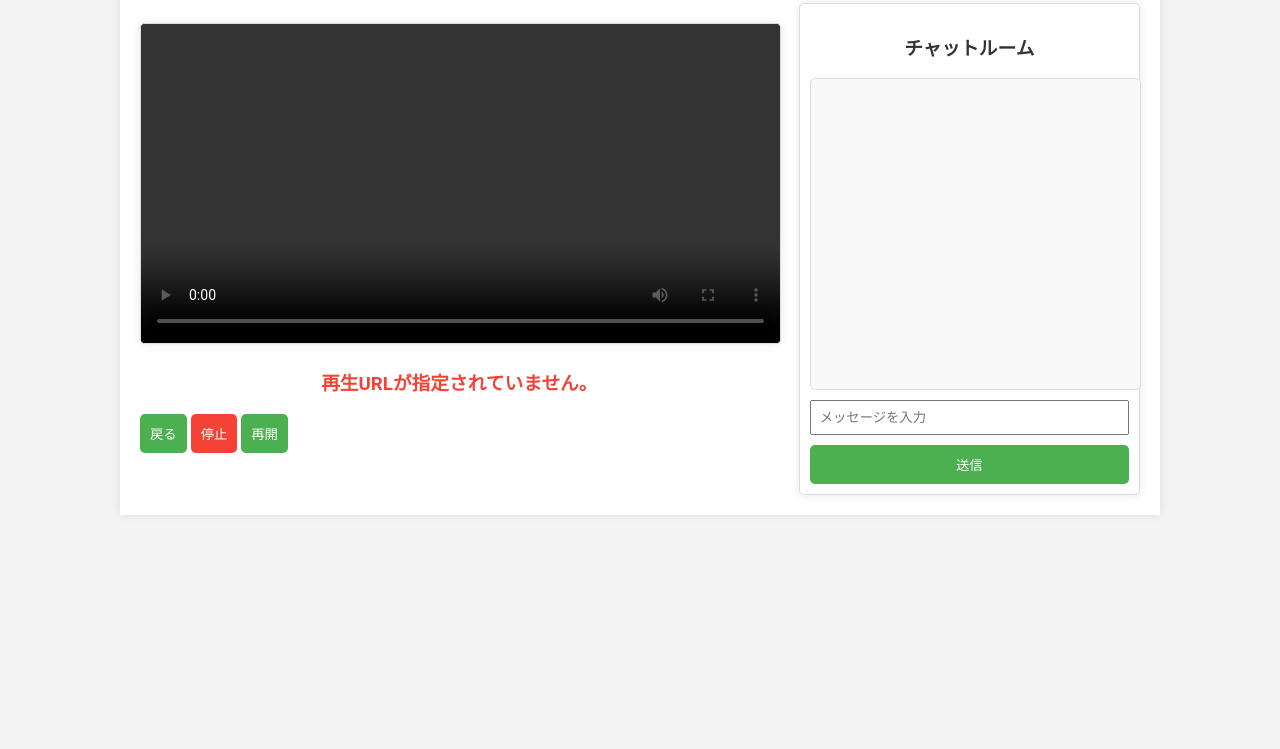
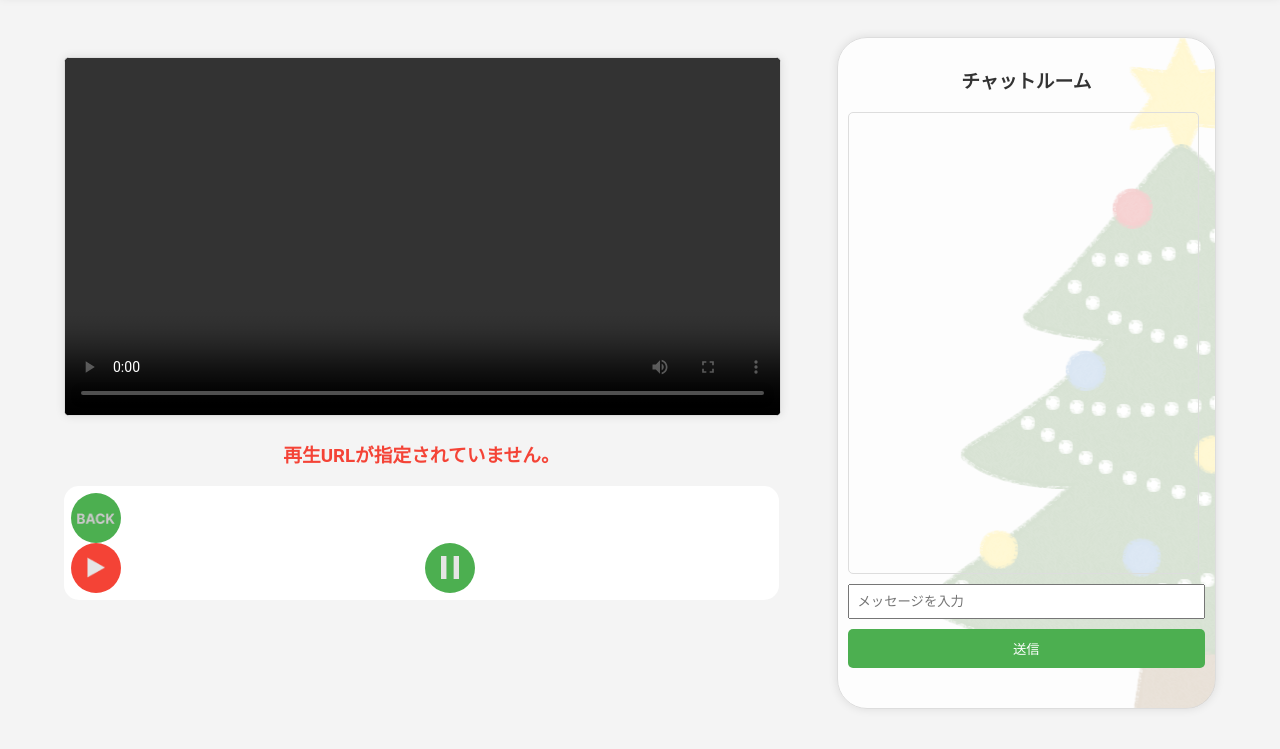
Before and after one commit to kob-g/tree-team, a website: page view.html in a window 1280 px wide. Shown: the part 57-806 px from the top of the page. Drawn offline with Linux system fonts and the light colour scheme.

Commit message:
viewcss完成

```diff
--- a/css/view.css
+++ b/css/view.css
@@ -6,13 +6,23 @@ body {
   padding: 0;
 }
 
+nav {
+  padding: 1%;
+  box-shadow: 0 0 10px rgba(0, 0, 0, 0.1);
+}
+
+nav h1{
+  margin: 0;
+  text-align: left
+}
+
 .container {
   width: 90%;
-  max-width: 1000px;
+  max-width: 1300px;
   margin: 20px auto;
-  background: #fff;
+  margin-top: 0%;
+  background:rgba(255, 255, 255, 0);
   padding: 20px;
-  box-shadow: 0 0 10px rgba(0, 0, 0, 0.1);
 }
 
 /* 見出しとテキスト */
@@ -30,6 +40,10 @@ h3#player-status {
 .video-section {
   margin-bottom: 20px;
   text-align: center;
+}
+
+#channel-title {
+  margin-top: 0%;
 }
 
 .video-container {
@@ -55,13 +69,23 @@ h3#player-status {
   margin-top: 15px;
 }
 
+.buttons {
+  justify-content: space-between;
+  background-color: white;
+  border-radius: 15px;
+  padding:1%;
+}
+
 .button {
-  display: inline-block;
-  padding: 10px 20px;
+  display: inline-flex;
+  justify-content: center;
+  align-items: center;
+  width: 50px; /* 円形にするための固定幅 */
+  height: 50px; /* 円形にするための固定高さ */
   background-color: #4CAF50;
   color: #fff;
   text-decoration: none;
-  border-radius: 5px;
+  border-radius: 50%;
   cursor: pointer;
   transition: background-color 0.3s, opacity 0.3s;
 }
@@ -70,8 +94,40 @@ h3#player-status {
   background-color: #45a049;
 }
 
+#backButton {
+  border-radius: 50%;
+  width: 50px; /* 固定サイズを指定 */
+  height: 50px; /* 固定サイズを指定 */
+  background-image: url(../img/back.png);
+  background-repeat: no-repeat;
+  background-size: 75%; /* 画像をボタン内にフィットさせる */
+  background-position: center; /* 中央揃え */
+  margin-right: 300px;
+}
+
+#resumeStream {
+  border-radius: 50%;
+  width: 50px; /* 固定サイズを指定 */
+  height: 50px; /* 固定サイズを指定 */
+  background-image: url(../img/start.png);
+  background-repeat: no-repeat;
+  background-size: 35%; /* 画像をボタン内にフィットさせる */
+  background-position: center; /* 中央揃え */
+}
+
+#stopStream {
+  width: 50px; /* 固定サイズを指定 */
+  height: 50px; /* 固定サイズを指定 */
+  border-radius: 50%;background-image: url(../img/stop.png);
+  background-repeat: no-repeat;
+  background-size: 35%; /* 画像をボタン内にフィットさせる */
+  background-position: center;
+  margin-right: 300px;
+}
+
 #stopStream:not(:disabled) {
   background-color: #f44336;
+
 }
 
 #stopStream:not(:disabled):hover {
@@ -100,16 +156,21 @@ h3#player-status {
 
 .view-section {
   flex: 2;
-  margin-right: 20px;
+  margin-right: 5%;
 }
 
 .chat-section {
   flex: 1;
+  height: 650px;
   background: #fff;
+  background-image: url(../img/tree.png);
+  background-color:rgba(255,255,255,0.8);
+  background-blend-mode:lighten;
+  top: 50%;
   padding: 10px;
   border: 1px solid #ddd;
+  border-radius: 30px;
   box-shadow: 0 0 10px rgba(0, 0, 0, 0.1);
-  border-radius: 5px;
 }
 
 /* チャットコンテナ */
@@ -153,12 +214,12 @@ button:hover {
 /* チャットメッセージのコンテナを相対位置に設定 */
 #chat-messages {
   position: relative;
-  width: 100%;
-  height: 300px;
+  width: 95%;
+  height: 450px;
   overflow: hidden; /* はみ出した部分を隠す */
   border: 1px solid #ddd;
   padding: 5px;
-  background: #f9f9f9;
+  background: rgb(255, 255, 255, 0);
   border-radius: 5px;
   margin-bottom: 10px;
 }
--- a/view.html
+++ b/view.html
@@ -7,6 +7,9 @@
     <script src="https://player.live-video.net/1.34.1/amazon-ivs-player.min.js"></script>
 </head>
 <body>
+    <nav>
+        <h1>Livetree</h1>
+    </nav>
     <div class="container">
         <div class="view-chat-container">
             <!-- 配信視聴 -->
@@ -18,9 +21,11 @@
                     <div id="bullet-chat"></div>
                 </div>
                 <h3 id="player-status">配信停止中</h3>
-                <button id="backButton">戻る</button>
-                <button id="stopStream">停止</button>
-                <button id="resumeStream">再開</button>
+                <div class=buttons>
+                    <button id="backButton"></button>
+                    <button id="stopStream"></button>
+                    <button id="resumeStream"></button>
+                </div>
 
 
             </section>
```
Also changed, not shown: img/back.png (added), img/start.png (added), img/stop.png (added).
